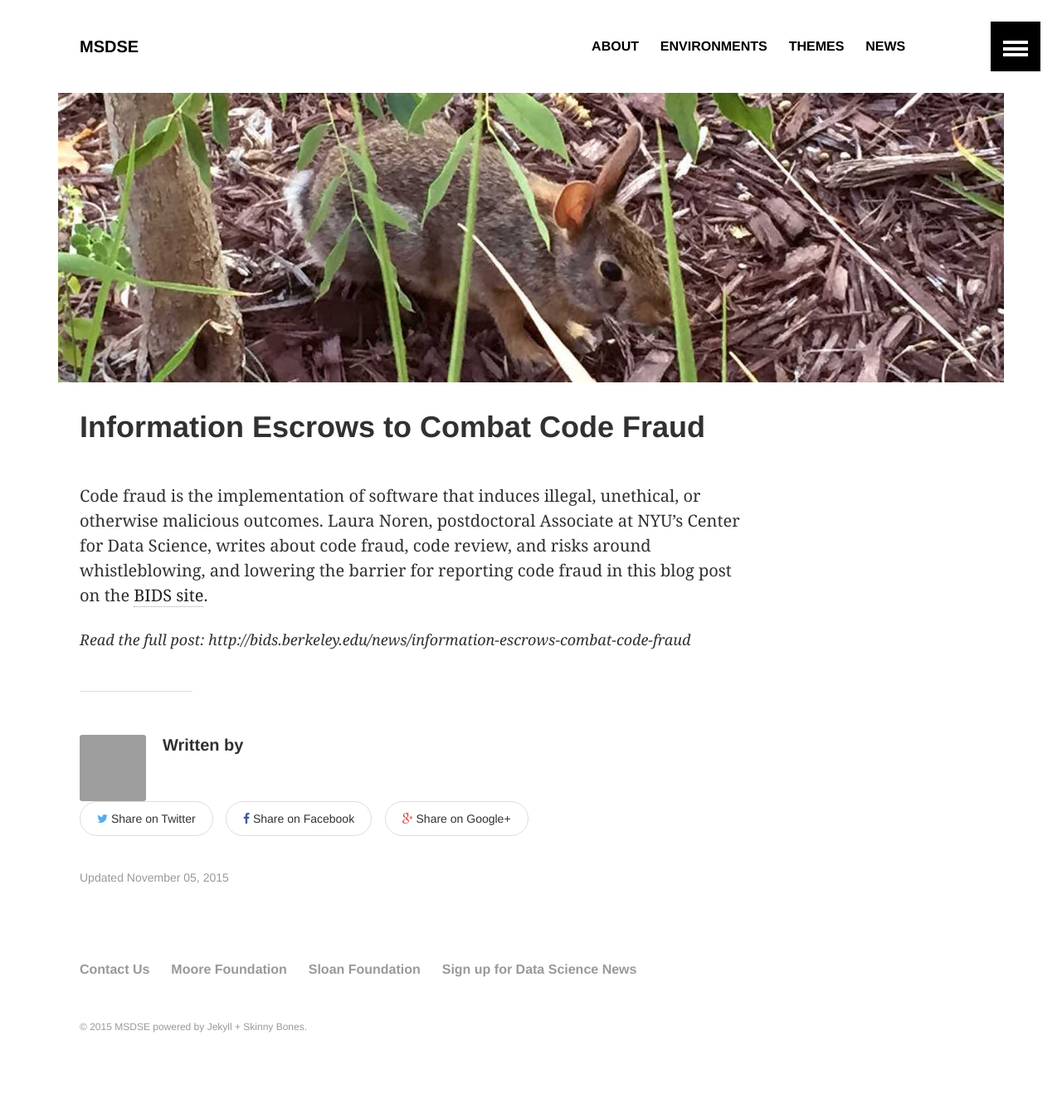
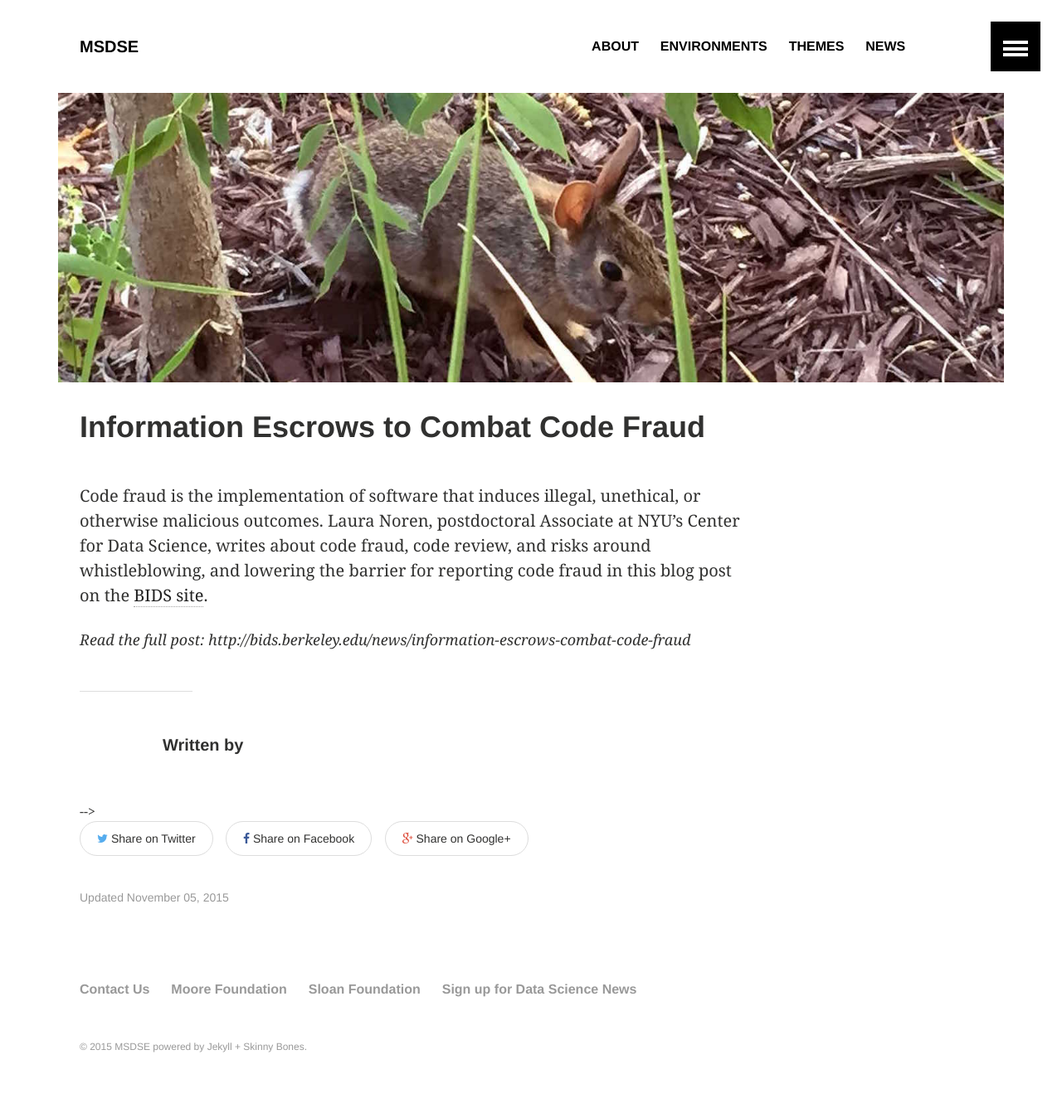
Before and after one commit to DDD-Moore/msdse, a Jekyll site: the page built from _posts/2015-11-05-code-fraud.md, in a window 1280 px wide. Shown: the whole page at 83% size. Built offline with Jekyll 4.4.1, drawn with Linux system fonts in a browser that asks for light colours; before the commit the page ends 1324 px from its top, so only the background shows below that.

Commit message:
comment out author bit

```diff
--- a/_layouts/article.html
+++ b/_layouts/article.html
@@ -21,7 +21,7 @@ layout: default
 				{{ content }}
 				<hr />
 				<footer class="page-footer">
-					{% if page.categories %}{% include page-author.html %}{% endif %}
+					<!--{% if page.categories %}{% include page-author.html %}{% endif %} -->
 					{% if page.share != false %}{% include share-this.html %}{% endif %}
 					{% include page-meta.html %}
 				</footer><!-- /.footer -->
```
